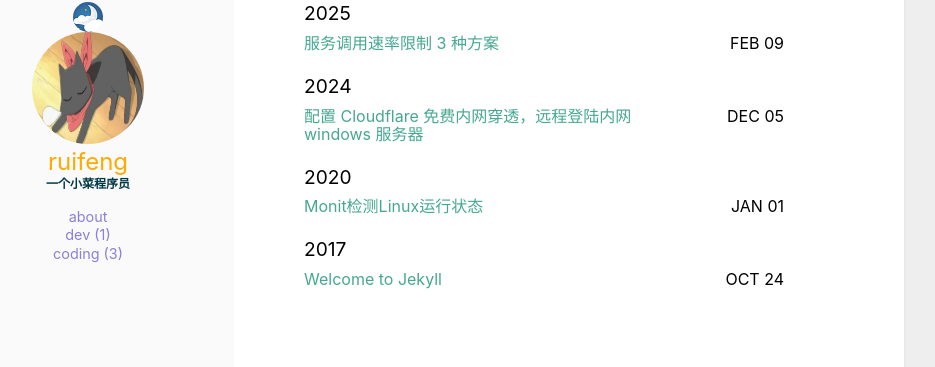
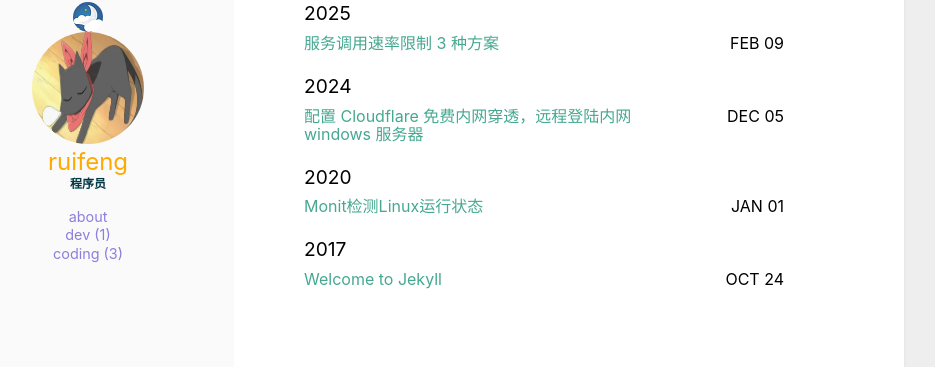
Before and after one commit to ruifengz90/ruifengz90.github.io, a Jekyll site: the page built from index.html, in a window 1280 px wide. Shown: the part 148-515 px from the top of the page, without its empty margins (216-1151 px from the left). Built offline with Jekyll 4.4.1, drawn with Linux system fonts in a browser that asks for light colours.

Commit message:
Update _config.yml

```diff
--- a/_config.yml
+++ b/_config.yml
@@ -21,7 +21,7 @@ user:
   name: ruifeng
   pic: /assets/img/cat.png
   picAlt: "cat"
-  job: 一个小菜程序员
+  job: 程序员
   aboutme: true # comment this out if you don't need the 'about' page.
 
 exclude:
```
